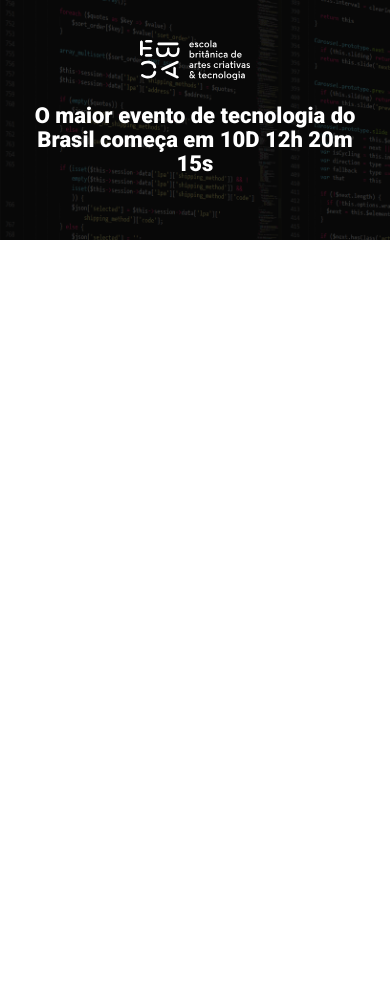
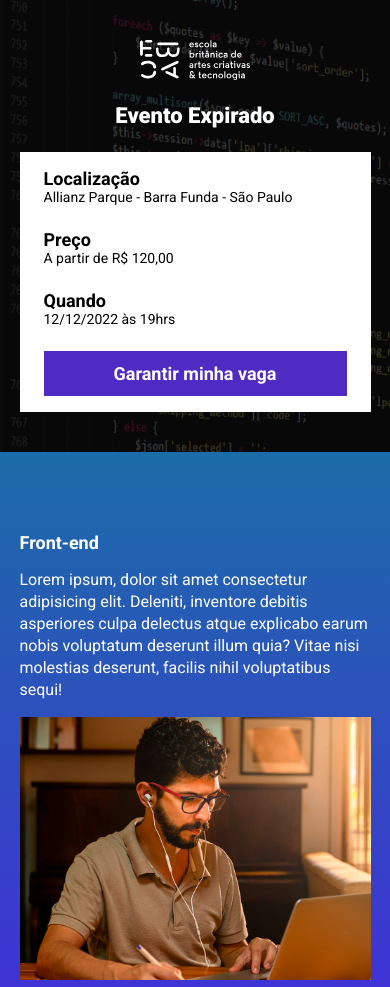
Before and after one commit to Leslliel/ebac_tech_talks, a website built with Parcel: page src/index.html in a window 390 px wide. Shown: the top 987 px of the page. Before the commit the page ends 844 px from the top, so only its background shows below. Built offline with nearby package versions, Linux system fonts and the light colour scheme.

Commit message:
Criando a contagem regressiva

```diff
--- a/package.json
+++ b/package.json
@@ -2,9 +2,9 @@
   "name": "ebac-talks",
   "version": "1.0.0",
   "description": "",
-  "main": "index.js",
   "scripts": {
     "dev": "parcel src/index.html src/styles/main.scss src/scripts/main.js",
+    "build": "parcel build src/index.html",
     "test": "echo \"Error: no test specified\" && exit 1"
   },
   "keywords": [],
--- a/src/index.html
+++ b/src/index.html
@@ -10,18 +10,84 @@
     <link href="https://fonts.googleapis.com/css2?family=Roboto:wght@400;700;900&display=swap" rel="stylesheet">
 
     <link rel="stylesheet" href="./styles/main.scss">
+
+    <link rel="stylesheet" href="https://unpkg.com/aos@next/dist/aos.css" />
 </head>
 <body>
     <header class="hero">
         <div class="container">
             <img class="hero__logo" src="./images/ebac_logo.svg" alt="EBAC">
             <p class="hero__text">
-            O maior evento de tecnologia do Brasil começa em 10D 12h 20m 15s
+            <span id="text-event">O maior evento de tecnologia do Brasil começa em <span id="contador">0d 0h 0m 0s</span></span>
             </p>
+            <div class="infos-bar">
+                <ul class="infos-bar__infos">
+                    <li class="infos-bar__infos__item">
+                        <b>Localização</b>
+                        Allianz Parque - Barra Funda - São Paulo
+                    </li>
+                    <li class="infos-bar__infos__item">
+                        <b>Preço</b>
+                        A partir de R$ 120,00
+                    </li>
+                    <li class="infos-bar__infos__item">
+                        <b>Quando</b>
+                        12/12/2022 às 19hrs
+                    </li>
+                </ul>
+                <a class="button button--primary" href="#">
+                    Garantir minha vaga
+                </a>
+            </div>
         </div>
     </header>
 
+    <section class="event event--frontend">
+        <div class="container" data-aos="fade-right">
+            <div class="event__details">
+                <h2 class="event__details__title">Front-end</h2>
+                <p class="event__details__description">
+                    Lorem ipsum, dolor sit amet consectetur adipisicing elit. Deleniti, inventore debitis asperiores culpa delectus atque explicabo earum nobis voluptatum deserunt illum quia? Vitae nisi molestias deserunt, facilis nihil voluptatibus sequi!
+                </p>
+            </div>
+            <img class="event__image" src="./images/frontend.png" alt="Front-end">
+        </div>
+    </section>
+    <section class="event event--ui-ux event--image-left">
+        <div class="container" data-aos="fade-left">
+            <div class="event__details">
+                <h2 class="event__details__title">UI/UX</h2>
+                <p class="event__details__description">
+                    Lorem ipsum, dolor sit amet consectetur adipisicing elit. Deleniti, inventore debitis asperiores culpa delectus atque explicabo earum nobis voluptatum deserunt illum quia? Vitae nisi molestias deserunt, facilis nihil voluptatibus sequi!
+                </p>
+            </div>
+            <img class="event__image" src="./images/frontend.png" alt="Front-end">
+        </div>
+    </section>
+    <section class="event event--data-science">
+        <div class="container" data-aos="fade-right">
+            <div class="event__details">
+                <h2 class="event__details__title">Data Science</h2>
+                <p class="event__details__description">
+                    Lorem ipsum, dolor sit amet consectetur adipisicing elit. Deleniti, inventore debitis asperiores culpa delectus atque explicabo earum nobis voluptatum deserunt illum quia? Vitae nisi molestias deserunt, facilis nihil voluptatibus sequi!
+                </p>
+            </div>
+            <img class="event__image" src="./images/frontend.png" alt="Front-end">
+        </div>
+    </section>
+    <section class="event event--backend event--image-left">
+        <div class="container" data-aos="fade-left">
+            <div class="event__details">
+                <h2 class="event__details__title">Back-end</h2>
+                <p class="event__details__description">
+                    Lorem ipsum, dolor sit amet consectetur adipisicing elit. Deleniti, inventore debitis asperiores culpa delectus atque explicabo earum nobis voluptatum deserunt illum quia? Vitae nisi molestias deserunt, facilis nihil voluptatibus sequi!
+                </p>
+            </div>
+            <img class="event__image" src="./images/frontend.png" alt="Front-end">
+        </div>
+    </section>
 
+    <script src="https://unpkg.com/aos@next/dist/aos.js"></script>
     <script src="scripts/main.js"></script>
 </body>
 </html>
--- a/src/scripts/main.js
+++ b/src/scripts/main.js
@@ -1 +1,27 @@
-console.log("Ola mundo");
+AOS.init();
+
+const dataDoEvento = new Date("Sep 25, 2023 19:00:00");
+const timeStampDoEvento = dataDoEvento.getTime();
+
+const contaAsHoras = setInterval(function() {
+    const agora = new Date();
+    const timeStampAtual = agora.getTime();
+
+    const distanciaAteOEvento = timeStampDoEvento - timeStampAtual;
+
+    const diaEmMs = 1000 * 60 * 60 * 24;
+    const horaEmMs = 1000 * 60 * 60;
+    const minutoEmMs = 1000 * 60;
+
+    const diasAteOEvento = Math.floor(distanciaAteOEvento / diaEmMs);
+    const horasAteOEvento = Math.floor((distanciaAteOEvento % diaEmMs) / horaEmMs);
+    const minutosAteOEvento = Math.floor((distanciaAteOEvento % horaEmMs) / minutoEmMs);
+    const segundosAteOEvento = Math.floor((distanciaAteOEvento % minutoEmMs) / 1000)
+
+    document.getElementById('contador').innerHTML = `${diasAteOEvento}d ${horasAteOEvento}h ${minutosAteOEvento}m ${segundosAteOEvento}s`;
+
+    if(distanciaAteOEvento < 0) {
+        clearInterval(contaAsHoras);
+        document.getElementById('text-event').innerHTML = 'Evento Expirado';
+    }
+}, 1000)
--- /dev/null
+++ b/src/styles/_event.scss
@@ -0,0 +1,64 @@
+@use 'variables';
+
+.event {
+    padding: 80px 0;
+
+    &--frontend {
+        background-image: linear-gradient( variables.$blue1, variables.$blue2);
+    }
+
+    &--ui-ux {
+        background-image: linear-gradient( variables.$blue2, variables.$pink);
+    }
+
+    &--data-science {
+        background-image: linear-gradient( variables.$pink, variables.$yellow);
+    }
+
+    &--backend {
+        background-image: linear-gradient( variables.$yellow, variables.$pink);
+    }
+
+    &--image-left {
+        .container {
+            flex-direction: row-reverse;
+        }
+    }
+
+    .container {
+        display: flex;
+        gap: 40px;
+    }
+
+    &__image {
+        max-width: 360px;
+    }
+
+    &__details {
+
+        &__title {
+            font-size: 18px;
+            font-weight: 700;
+            margin-bottom: 16px;
+        }
+
+        &__description {
+            line-height: 22px;
+        }
+    }
+
+    @media (max-width: 640px) {
+        .container {
+            display: block;
+        }
+
+        &__image {
+            width: 100%;
+        }
+
+        &__details {
+            margin-right: 0;
+            margin-bottom: 16px;
+        }
+    }
+}
--- a/src/styles/_hero.scss
+++ b/src/styles/_hero.scss
@@ -25,7 +25,6 @@
         margin: 64px 0;
         font-size: 40px;
         line-height: 56px;
-        color: white;
         font-weight: 800;
         text-align: center;
     }
--- /dev/null
+++ b/src/styles/_variables.scss
@@ -0,0 +1,8 @@
+$textColor: #fff;
+$secondaryTextColor: #000;
+
+$blue1: #1B6CA7;
+$blue2: #442BDB;
+$pink: #89223B;
+$yellow:#9C791D;
+$purple: #4f2ac3;
--- /dev/null
+++ b/src/styles/components/_buttons.scss
@@ -0,0 +1,26 @@
+@use '../variables';
+
+.button {
+    padding: 12px;
+    font-size: 18px;
+    font-weight: bold;
+    text-decoration: none;
+    text-align: center;
+    white-space: nowrap;
+
+    &--primary {
+        color: #fff;
+        background-color: variables.$purple;
+    }
+
+    @media (max-width: 640px) {
+        display: block;
+        justify-content: center;
+        width: 100%;
+    }
+
+    @media (max-width: 1024px) {
+        display: flex;
+        align-items: center;
+    }
+}
--- /dev/null
+++ b/src/styles/components/_infos_bar.scss
@@ -0,0 +1,42 @@
+@use '../variables';
+
+.infos-bar {
+    padding: 16px 24px;
+    background-color: #fff;
+    display: flex;
+    justify-content: space-between;
+
+    &__infos {
+        display: flex;
+        gap: 40px;
+
+        &__item {
+            font-size: 14px;
+            color: variables.$secondaryTextColor;
+
+            b {
+                color: variables.$secondaryTextColor;
+                font-size: 18px;
+                display: block;
+            }
+        }
+    }
+
+    @media (max-width: 640px) {
+        display: block;
+
+        &__infos {
+            display: block;
+
+            &__item {
+                margin-bottom: 24px;
+            }
+        }
+    }
+
+    @media (max-width: 1024px) {
+        &__infos {
+            gap: 16px;
+        }
+    }
+}
--- a/src/styles/main.scss
+++ b/src/styles/main.scss
@@ -1,11 +1,16 @@
 @use 'hero';
+@use 'components/infos_bar';
+@use 'components/buttons';
+@use 'event';
+@use 'variables';
 
 * {
     margin: 0;
     padding: 0;
     box-sizing: border-box;
     font-family: 'Roboto', sans-serif;
-    color: #fff;
+    color: variables.$textColor;
+    list-style: none;
 }
 
 .container {
```
